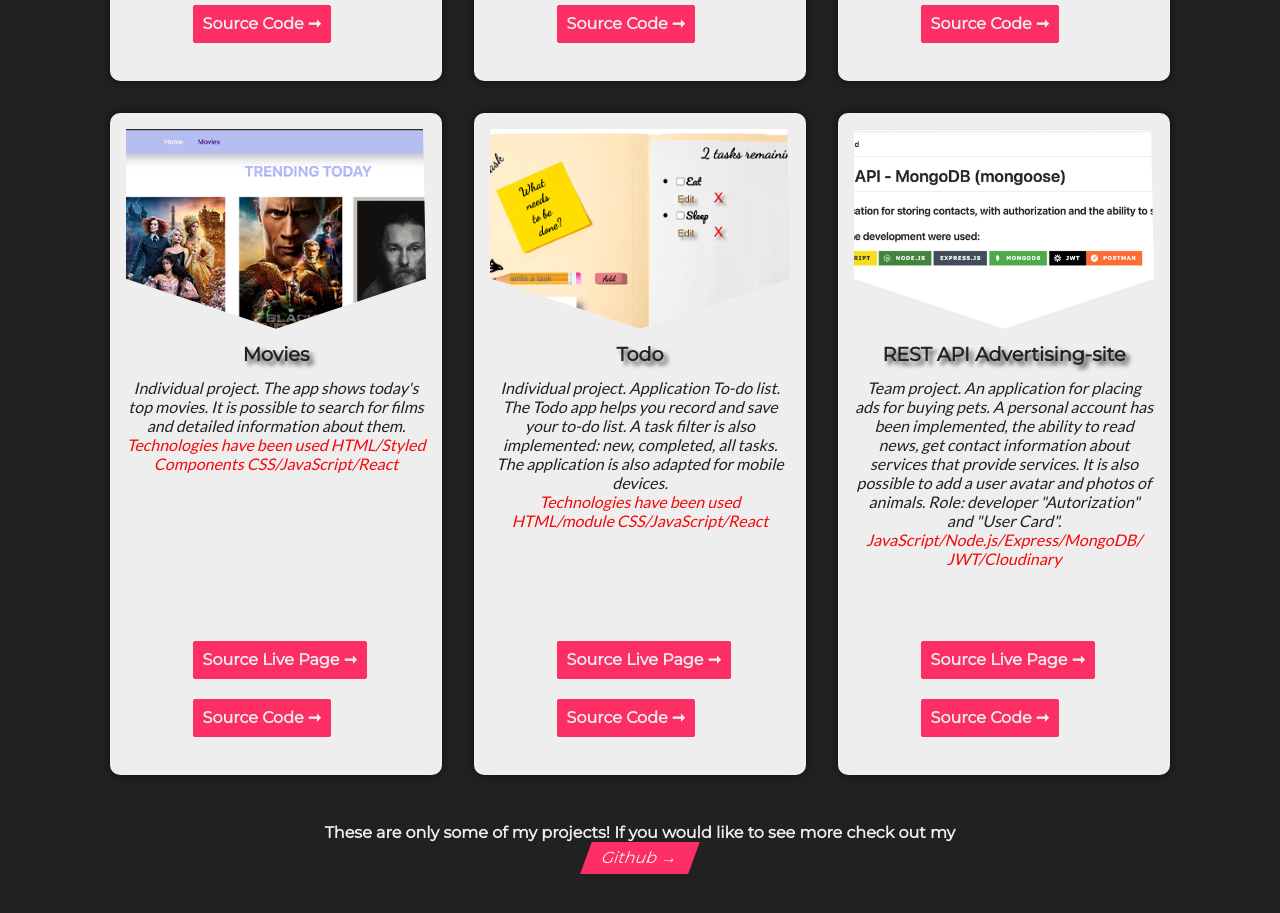
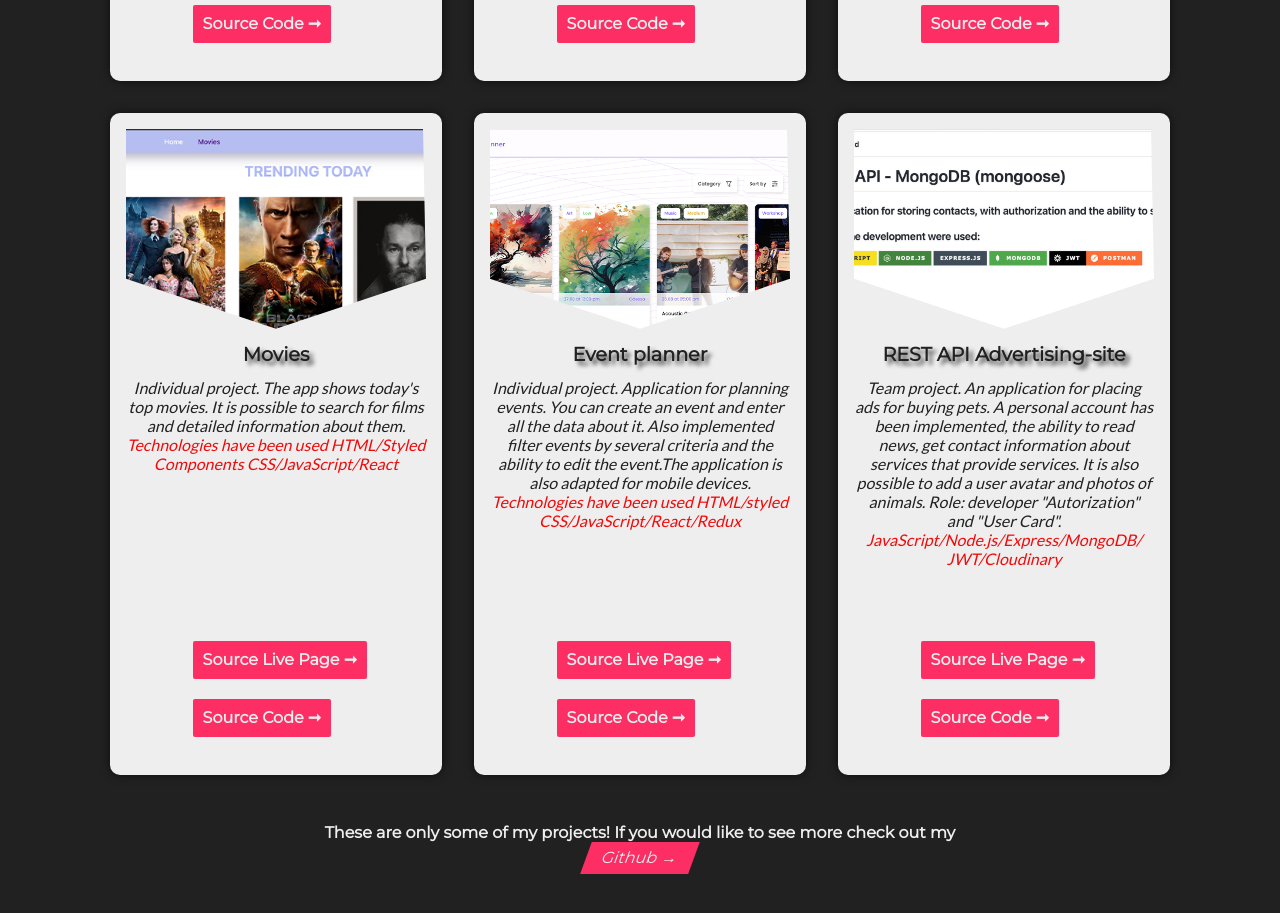
Before and after one commit to Gregory0401/MyPortfolio, a plain HTML site: page index.html in a window 1280 px wide. Shown: the part 2220-3133 px from the top of the page. Drawn offline with nearby package versions, Linux system fonts and the light colour scheme.

Commit message:
event planner

```diff
--- a/index.html
+++ b/index.html
@@ -149,13 +149,13 @@
 
                  <div  class="flex_item project_items ">
                     <div class="project_screen_shot ">
-                        <a href="https://gregory0401.github.io/PURE-CSS---animation/"><img src="Images/Scrin.png" alt="project screenshot"> </a>
+                        <a href="https://gregory0401.github.io/Event_planner/"><img src="Images/screen.png" alt="project screenshot"> </a>
 
                     </div>
-                    <h1 class="project_title small__margin" >Todo</h1>
-                    <p class="project_discription small__margin">Individual project. Application To-do list. The Todo app helps you record and save your to-do list. A task filter is also implemented: new, completed, all tasks. The application is also adapted for mobile devices. <br /><span style="color:rgb(243, 9, 9)">Technologies have been used HTML/module CSS/JavaScript/React</span></p></p>
-                    <a href="https://gregory0401.github.io/todo__react/" target="_blank" class="source_code_btn small__margin position"> Source Live Page ➞ </a>
-                    <a href="https://github.com/Gregory0401/todo__react.git" target="_blank" class="source_code_btn small__margin position_2"> Source Code ➞ </a>
+                    <h1 class="project_title small__margin" >Event planner</h1>
+                    <p class="project_discription small__margin">Individual project. Application for planning events. You can create an event and enter all the data about it. Also implemented filter events by several criteria and the ability to edit the event.The application is also adapted for mobile devices. <br /><span style="color:rgb(243, 9, 9)">Technologies have been used HTML/styled CSS/JavaScript/React/Redux</span></p></p>
+                    <a href="https://gregory0401.github.io/Event_planner/" target="_blank" class="source_code_btn small__margin position"> Source Live Page ➞ </a>
+                    <a href="https://github.com/Gregory0401/Event_planner.git" target="_blank" class="source_code_btn small__margin position_2"> Source Code ➞ </a>
                  </div>
 
                  <div  class="flex_item project_items ">
```
Also changed, not shown: Images/screen.png (added).
